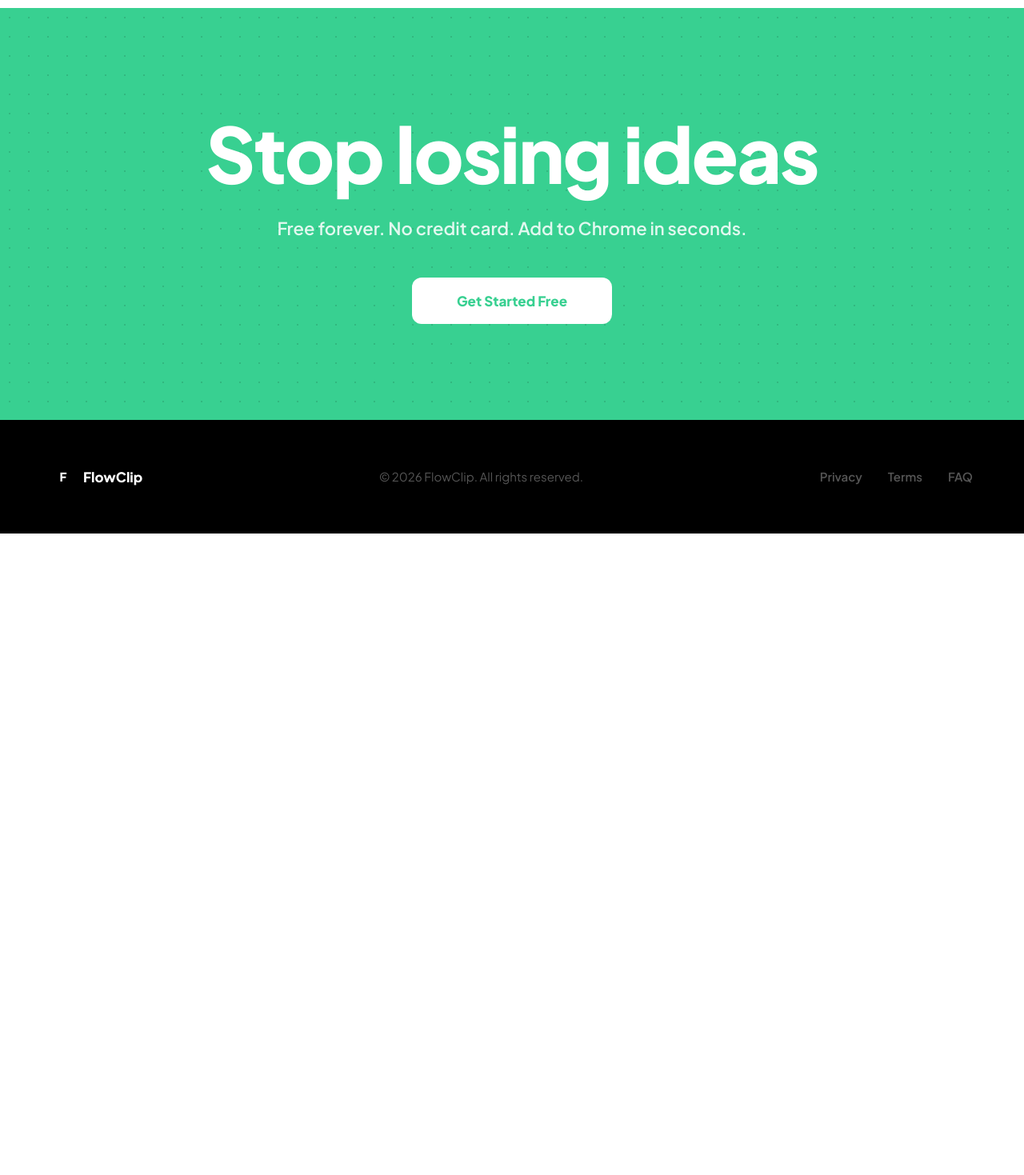
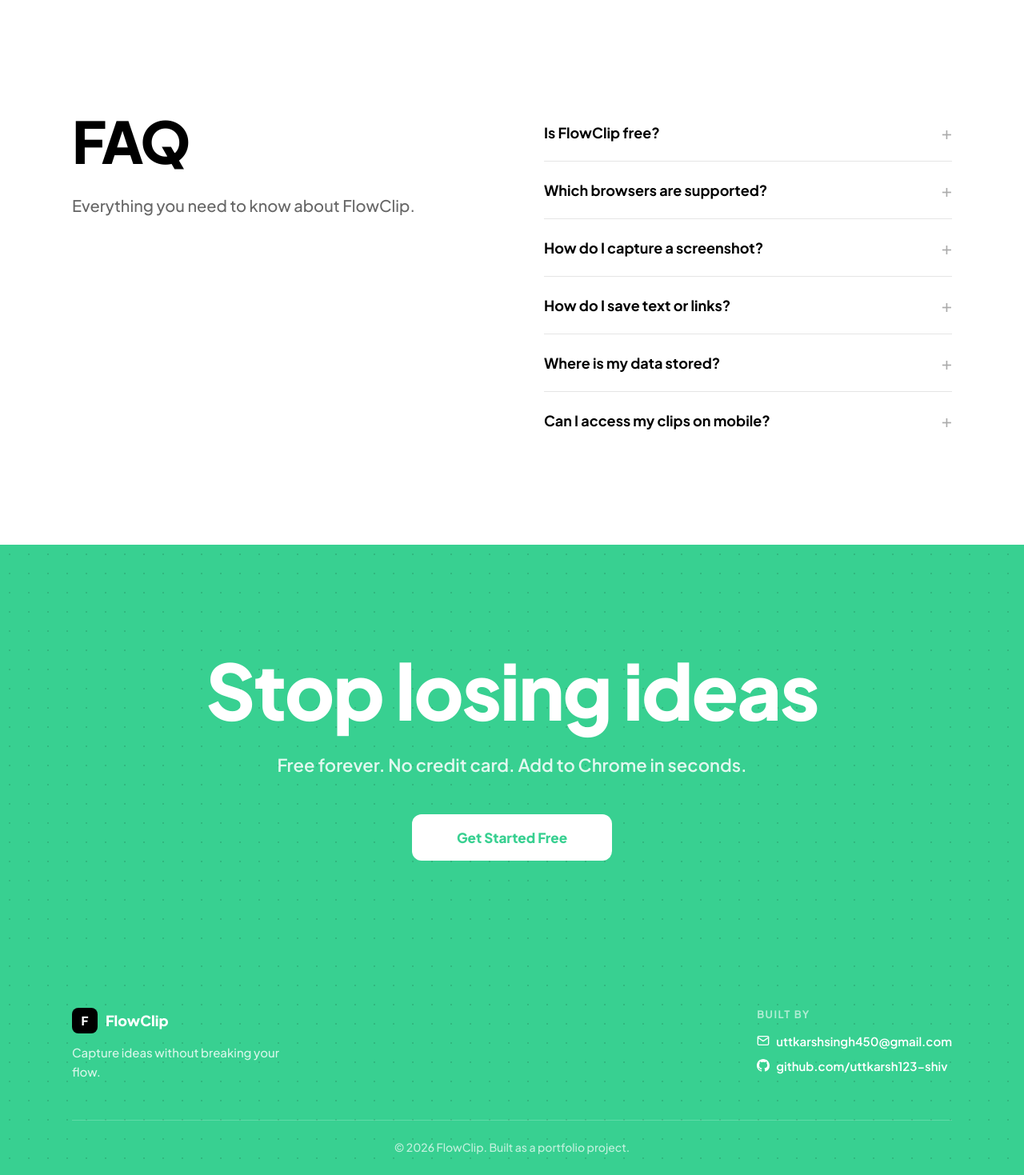
Before and after one commit to uttkarsh123-shiv/FlowClip, a Next.js app in the folder apps/web/: page / in a window 1280 px wide. Shown: the part 5420-6889 px from the top of the page at 80% size. Before the commit the page ends 6087 px from the top, so only its background shows below. Built offline with nearby package versions, Linux system fonts and the light colour scheme; no server answers.

Commit message:
style: change footer content and ui

```diff
--- a/apps/web/app/page.js
+++ b/apps/web/app/page.js
@@ -137,9 +137,9 @@ export default function Home() {
               ].map((item, i) => (
                 <div key={item.title}
                   onClick={() => setOpenFaq(openFaq === i ? null : i)}
-                  style={{ background: "#f7f7f7", borderRadius: 14, padding: "28px 32px", cursor: "pointer", border: "1px solid #ebebeb", transition: "background 0.15s" }}
-                  onMouseEnter={(e) => { e.currentTarget.style.background = "#efefef"; }}
-                  onMouseLeave={(e) => { e.currentTarget.style.background = "#f7f7f7"; }}>
+                  style={{ background: "#f9fafb", borderRadius: 14, padding: "28px 32px", cursor: "pointer", border: "1px solid #ebebeb", transition: "background 0.15s" }}
+                  onMouseEnter={(e) => { e.currentTarget.style.background = "#f0f0f0"; }}
+                  onMouseLeave={(e) => { e.currentTarget.style.background = "#f9fafb"; }}>
                   <div style={{ display: "flex", justifyContent: "space-between", alignItems: "center" }}>
                     <span style={{ fontSize: 20, fontWeight: 700, color: "#000", fontFamily: F }}>{item.title}</span>
                     <span style={{ fontSize: 26, color: "#bbb", fontWeight: 300, lineHeight: 1, userSelect: "none" }}>{openFaq === i ? "−" : "+"}</span>
@@ -164,6 +164,42 @@ export default function Home() {
           </div>
         </section>
 
+        {/* ── FAQ ── */}
+        <section style={{ background: "#fff", padding: "120px 64px" }}>
+          <div style={{ maxWidth: 1100, margin: "0 auto", display: "grid", gridTemplateColumns: "1fr 1fr", gap: 80, alignItems: "start" }}>
+            <div>
+              <h2 style={{ fontSize: 72, fontWeight: 900, color: "#000", marginBottom: 20, letterSpacing: "-2px", fontFamily: F }}>FAQ</h2>
+              <p style={{ fontSize: 20, color: "#666", fontWeight: 500, lineHeight: 1.6, fontFamily: F }}>Everything you need to know about FlowClip.</p>
+            </div>
+            <div style={{ display: "flex", flexDirection: "column", gap: 0 }}>
+              {[
+                { q: "Is FlowClip free?", a: "Yes. Core features are completely free. No credit card required to get started." },
+                { q: "Which browsers are supported?", a: "FlowClip works on Chrome and any Chromium-based browser like Edge or Brave." },
+                { q: "How do I capture a screenshot?", a: "Press S twice quickly on any page. A confirmation toast will appear — click Save to store it." },
+                { q: "How do I save text or links?", a: "Just copy anything on a page. FlowClip detects the copy and saves it automatically in the background." },
+                { q: "Where is my data stored?", a: "Your clips are stored securely in the cloud and synced across devices. We never sell or share your data." },
+                { q: "Can I access my clips on mobile?", a: "Yes — log in to the web dashboard from any device to view and search all your clips." },
+              ].map((item, i, arr) => (
+                <div
+                  key={item.q}
+                  onClick={() => setOpenFaq(openFaq === i ? null : i)}
+                  style={{ padding: "24px 0", borderBottom: i < arr.length - 1 ? "1px solid #e5e5e5" : "none", cursor: "pointer" }}
+                  onMouseEnter={(e) => { e.currentTarget.style.opacity = "0.8"; }}
+                  onMouseLeave={(e) => { e.currentTarget.style.opacity = "1"; }}
+                >
+                  <div style={{ display: "flex", justifyContent: "space-between", alignItems: "center", gap: 16 }}>
+                    <span style={{ fontSize: 18, fontWeight: 700, color: "#000", fontFamily: F }}>{item.q}</span>
+                    <span style={{ fontSize: 22, color: "#aaa", fontWeight: 300, flexShrink: 0, lineHeight: 1, userSelect: "none" }}>{openFaq === i ? "−" : "+"}</span>
+                  </div>
+                  {openFaq === i && (
+                    <p style={{ fontSize: 16, color: "#666", marginTop: 14, lineHeight: 1.65, fontWeight: 500, fontFamily: F }}>{item.a}</p>
+                  )}
+                </div>
+              ))}
+            </div>
+          </div>
+        </section>
+
         {/* ── CTA ── */}
         <section style={{
           background: "#38d091", padding: "120px 64px", textAlign: "center",
@@ -178,16 +214,50 @@ export default function Home() {
         </section>
 
         {/* ── FOOTER ── */}
-        <footer style={{ background: "#000", padding: "56px 64px", display: "flex", justifyContent: "space-between", alignItems: "center" }}>
-          <div style={{ display: "flex", alignItems: "center", gap: 10 }}>
-            <div style={{ width: 30, height: 30, background: "#000", borderRadius: 7, display: "flex", alignItems: "center", justifyContent: "center", fontWeight: 900, fontSize: 15, color: "#fff", fontFamily: F }}>F</div>
-            <span style={{ fontWeight: 900, fontSize: 17, color: "#fff", fontFamily: F }}>FlowClip</span>
-          </div>
-          <p style={{ fontSize: 15, color: "#555", margin: 0, fontFamily: F }}>© 2026 FlowClip. All rights reserved.</p>
-          <div style={{ display: "flex", gap: 32 }}>
-            {["Privacy", "Terms", "FAQ"].map((t) => (
-              <button key={t} style={{ background: "none", border: "none", color: "#555", fontSize: 15, cursor: "pointer", fontFamily: F, fontWeight: 600 }}>{t}</button>
-            ))}
+        <footer style={{
+          background: "#38d091",
+          backgroundImage: "radial-gradient(circle, rgba(0,0,0,0.12) 1px, transparent 1px)",
+          backgroundSize: "24px 24px",
+          padding: "64px 64px 48px",
+          fontFamily: F,
+        }}>
+          <div style={{ maxWidth: 1100, margin: "0 auto" }}>
+            {/* Top row */}
+            <div style={{ display: "flex", justifyContent: "space-between", alignItems: "flex-start", marginBottom: 48 }}>
+              {/* Logo + tagline */}
+              <div>
+                <div style={{ display: "flex", alignItems: "center", gap: 10, marginBottom: 12 }}>
+                  <div style={{ width: 32, height: 32, background: "#000", borderRadius: 8, display: "flex", alignItems: "center", justifyContent: "center", fontWeight: 900, fontSize: 15, color: "#fff" }}>F</div>
+                  <span style={{ fontWeight: 900, fontSize: 18, color: "#fff" }}>FlowClip</span>
+                </div>
+                <p style={{ fontSize: 15, color: "rgba(255,255,255,0.8)", fontWeight: 500, maxWidth: 280, lineHeight: 1.6 }}>
+                  Capture ideas without breaking your flow.
+                </p>
+              </div>
+
+              {/* Contact */}
+              <div>
+                <p style={{ fontSize: 13, fontWeight: 700, color: "rgba(255,255,255,0.6)", textTransform: "uppercase", letterSpacing: "1.5px", marginBottom: 16 }}>Built by</p>
+                <a href="mailto:uttkarshsingh450@gmail.com" style={{ display: "flex", alignItems: "center", gap: 8, color: "#fff", textDecoration: "none", fontSize: 15, fontWeight: 600, marginBottom: 12 }}>
+                  <svg width="16" height="16" viewBox="0 0 24 24" fill="none" stroke="currentColor" strokeWidth="2" strokeLinecap="round" strokeLinejoin="round">
+                    <path d="M4 4h16c1.1 0 2 .9 2 2v12c0 1.1-.9 2-2 2H4c-1.1 0-2-.9-2-2V6c0-1.1.9-2 2-2z"/>
+                    <polyline points="22,6 12,13 2,6"/>
+                  </svg>
+                  uttkarshsingh450@gmail.com
+                </a>
+                <a href="https://github.com/uttkarsh123-shiv" target="_blank" rel="noreferrer" style={{ display: "flex", alignItems: "center", gap: 8, color: "#fff", textDecoration: "none", fontSize: 15, fontWeight: 600 }}>
+                  <svg width="16" height="16" viewBox="0 0 24 24" fill="currentColor">
+                    <path d="M12 0C5.37 0 0 5.37 0 12c0 5.31 3.435 9.795 8.205 11.385.6.105.825-.255.825-.57 0-.285-.015-1.23-.015-2.235-3.015.555-3.795-.735-4.035-1.41-.135-.345-.72-1.41-1.23-1.695-.42-.225-1.02-.78-.015-.795.945-.015 1.62.87 1.845 1.23 1.08 1.815 2.805 1.305 3.495.99.105-.78.42-1.305.765-1.605-2.67-.3-5.46-1.335-5.46-5.925 0-1.305.465-2.385 1.23-3.225-.12-.3-.54-1.53.12-3.18 0 0 1.005-.315 3.3 1.23.96-.27 1.98-.405 3-.405s2.04.135 3 .405c2.295-1.56 3.3-1.23 3.3-1.23.66 1.65.24 2.88.12 3.18.765.84 1.23 1.905 1.23 3.225 0 4.605-2.805 5.625-5.475 5.925.435.375.81 1.095.81 2.22 0 1.605-.015 2.895-.015 3.3 0 .315.225.69.825.57A12.02 12.02 0 0 0 24 12c0-6.63-5.37-12-12-12z"/>
+                  </svg>
+                  github.com/uttkarsh123-shiv
+                </a>
+              </div>
+            </div>
+
+            {/* Bottom row */}
+            <div style={{ borderTop: "1px solid rgba(255,255,255,0.2)", paddingTop: 24, display: "flex", justifyContent: "center", alignItems: "center" }}>
+              <p style={{ fontSize: 14, color: "rgba(255,255,255,0.7)", margin: 0, fontWeight: 500 }}>© 2026 FlowClip. Built as a portfolio project.</p>
+            </div>
           </div>
         </footer>
 
```
